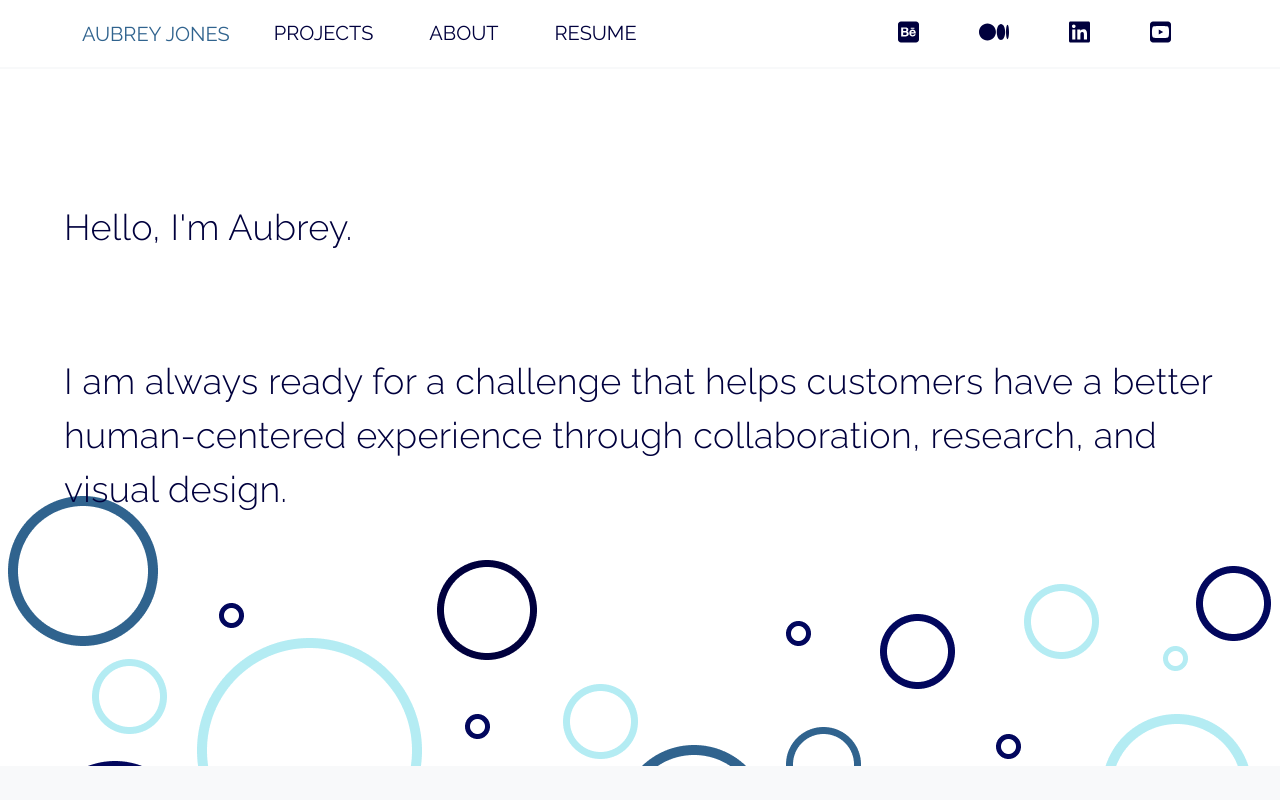
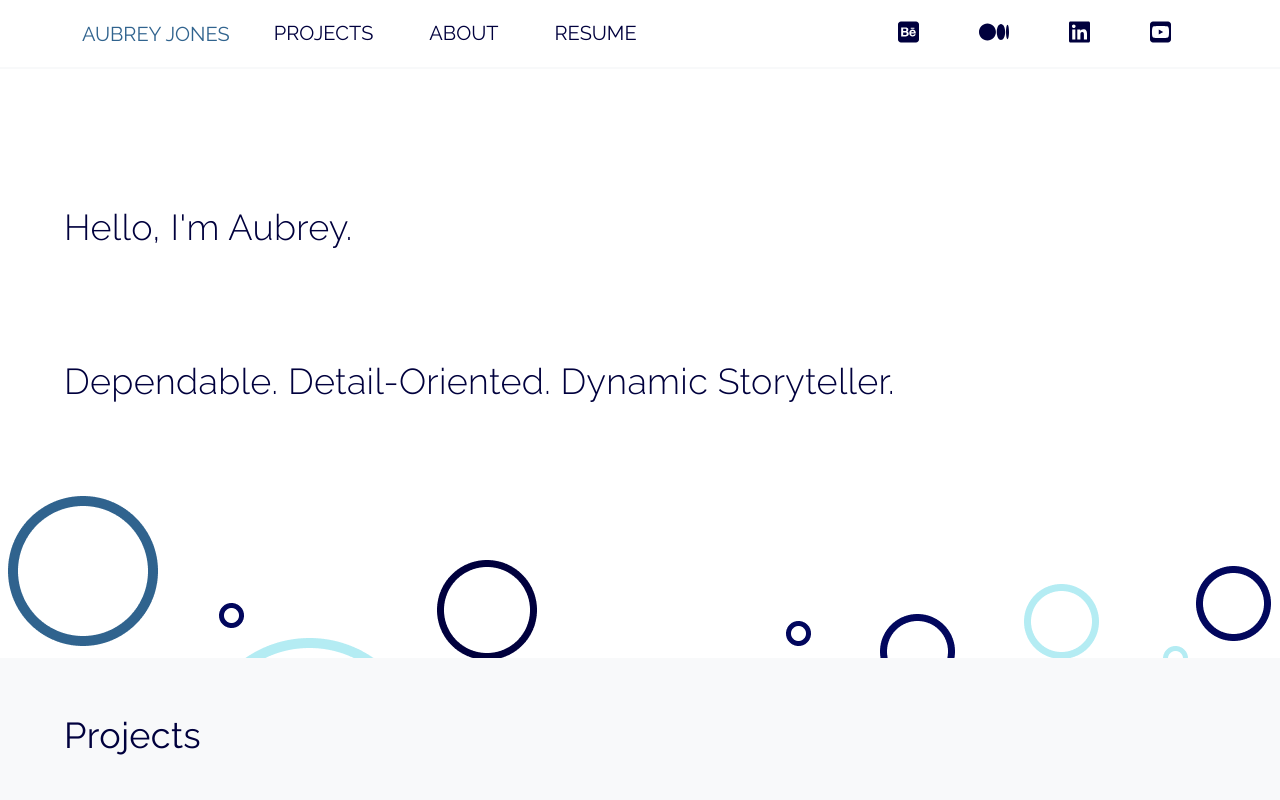
Before and after one commit to aubreyjonescreatives/ux-ui-portfolio, a React (Create React App) app: page / in a window 1280 px wide. Shown: the top 800 px of the page. Built offline with nearby package versions, Linux system fonts and the light colour scheme.

Commit message:
updated intro

```diff
--- a/src/Pages/Landing.js
+++ b/src/Pages/Landing.js
@@ -151,7 +151,11 @@ return (
 <Container sx={introContainer} className="introContainer">
 <Typography sx={introText}>Hello, I'm Aubrey.</Typography>
 
-<Typography sx={introText}>I am always ready for a challenge that helps customers have a better human-centered experience through collaboration, research, and visual design.</Typography>
+<Typography sx={introText}>Dependable. Detail-Oriented. Dynamic Storyteller.</Typography>
+
+
+
+{/* <Typography sx={introText}>I am always ready for a challenge that helps customers have a better human-centered experience through collaboration, research, and visual design.</Typography> */}
 
 </Container>
 
```
